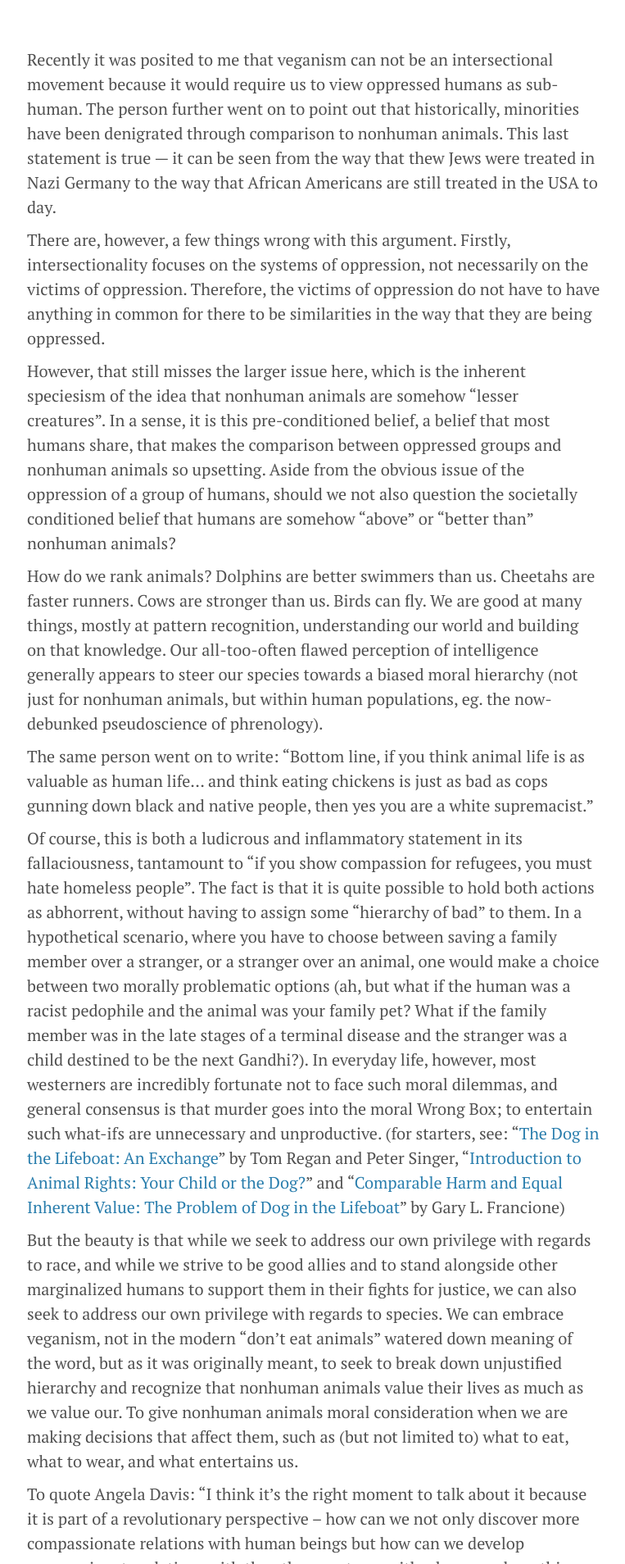
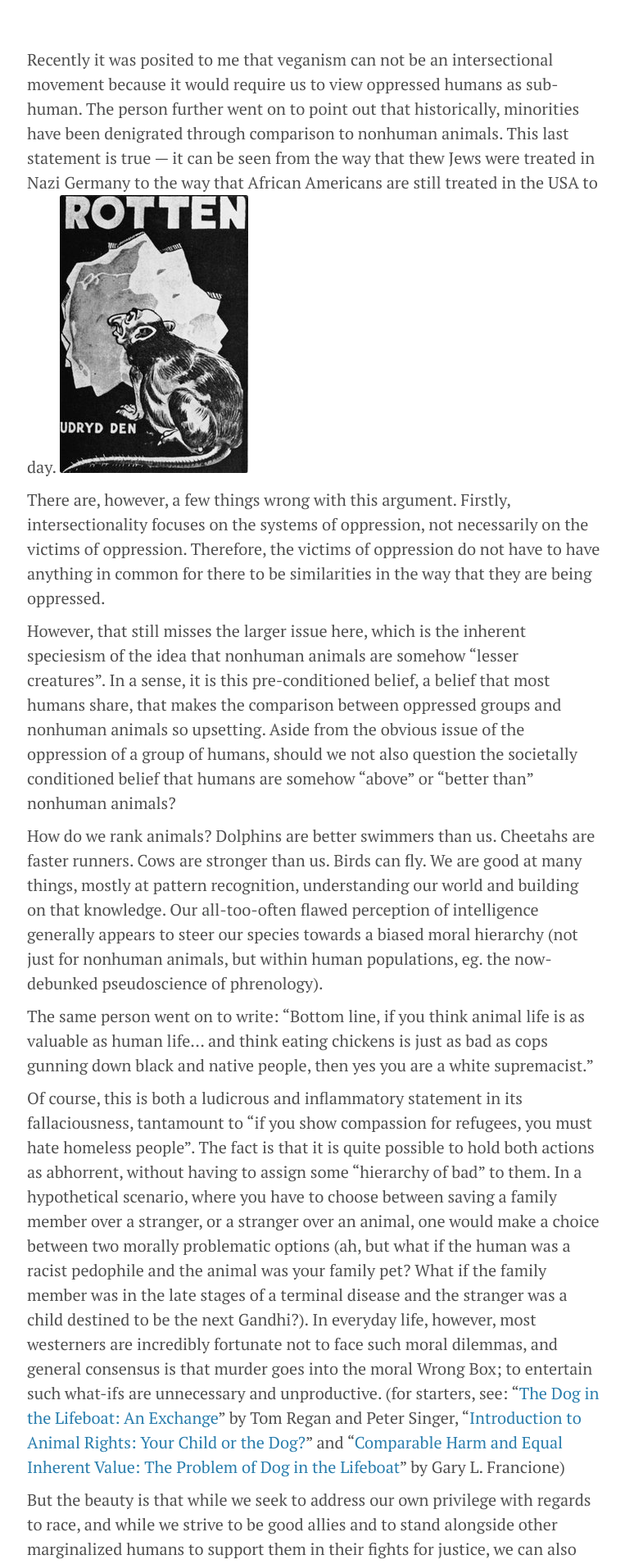
Before and after one commit to poupartfarms/poupartfarms.github.io, a Jekyll site: the page built from _posts/2015-06-19-veganism_and_intersectionality.md, in a window 1280 px wide. Shown: the part 902-2810 px from the top of the page at 82% size, without its empty margins (257-1020 px from the left). Built offline with Jekyll 4.4.1, drawn with Linux system fonts in a browser that asks for light colours; Markdown is read by kramdown in place of the engine named in the settings; comment, search, counter and statistics services are not loaded.

Commit message:
added an image

```diff
--- a/_posts/2015-06-19-veganism_and_intersectionality.md
+++ b/_posts/2015-06-19-veganism_and_intersectionality.md
@@ -8,7 +8,7 @@ tags: [ veganism, philosophy, racism ]
 author: Chris
 ---
 
-Recently it was posited to me that veganism can not be an intersectional movement because it would require us to view oppressed humans as sub-human. The person further went on to point out that historically, minorities have been denigrated through comparison to nonhuman animals. This last statement is true — it can be seen from the way that thew Jews were treated in Nazi Germany to the way that African Americans are still treated in the USA to day.
+Recently it was posited to me that veganism can not be an intersectional movement because it would require us to view oppressed humans as sub-human. The person further went on to point out that historically, minorities have been denigrated through comparison to nonhuman animals. This last statement is true — it can be seen from the way that thew Jews were treated in Nazi Germany to the way that African Americans are still treated in the USA to day. ![Nazi propaganda showing Jews as rats.](/media/2015-06-19-veganism_and_intersectionality/jew-rat-propaganda.jpg)
 
 There are, however, a few things wrong with this argument. Firstly, intersectionality focuses on the systems of oppression, not necessarily on the victims of oppression. Therefore, the victims of oppression do not have to have anything in common for there to be similarities in the way that they are being oppressed.
 
```
